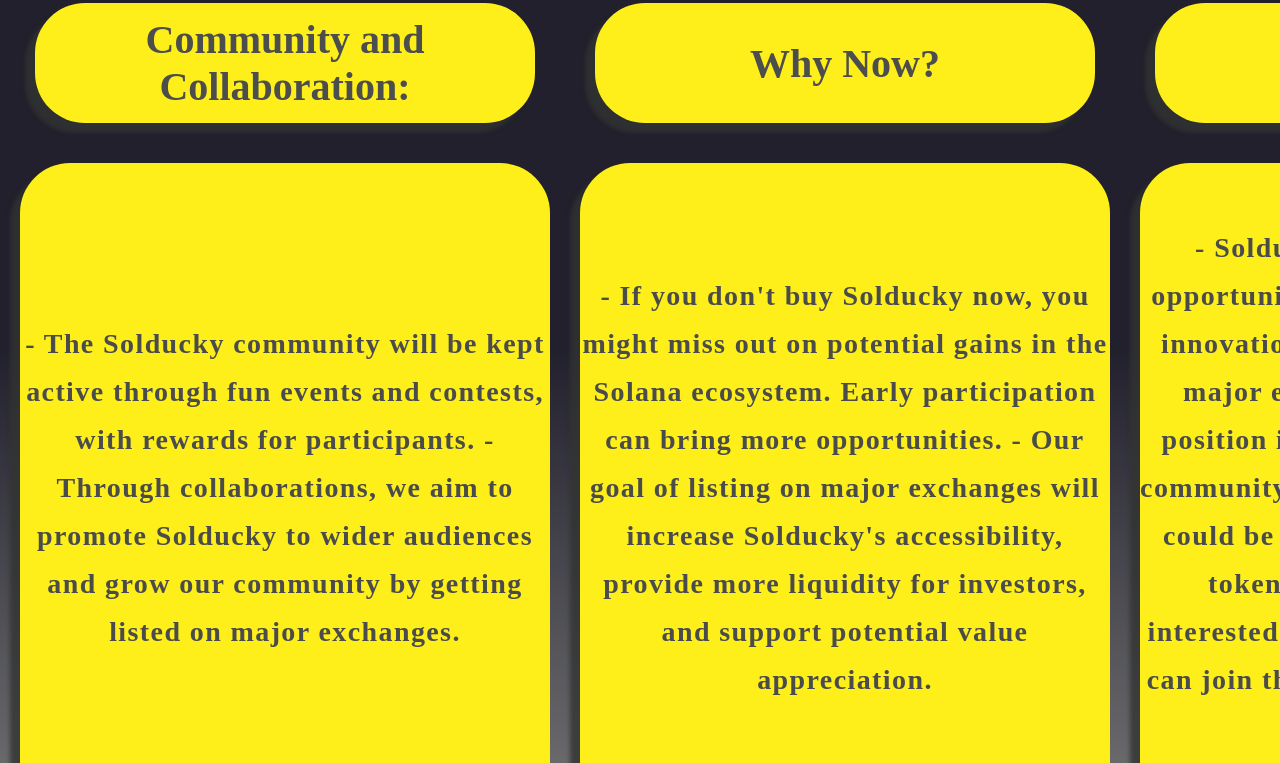
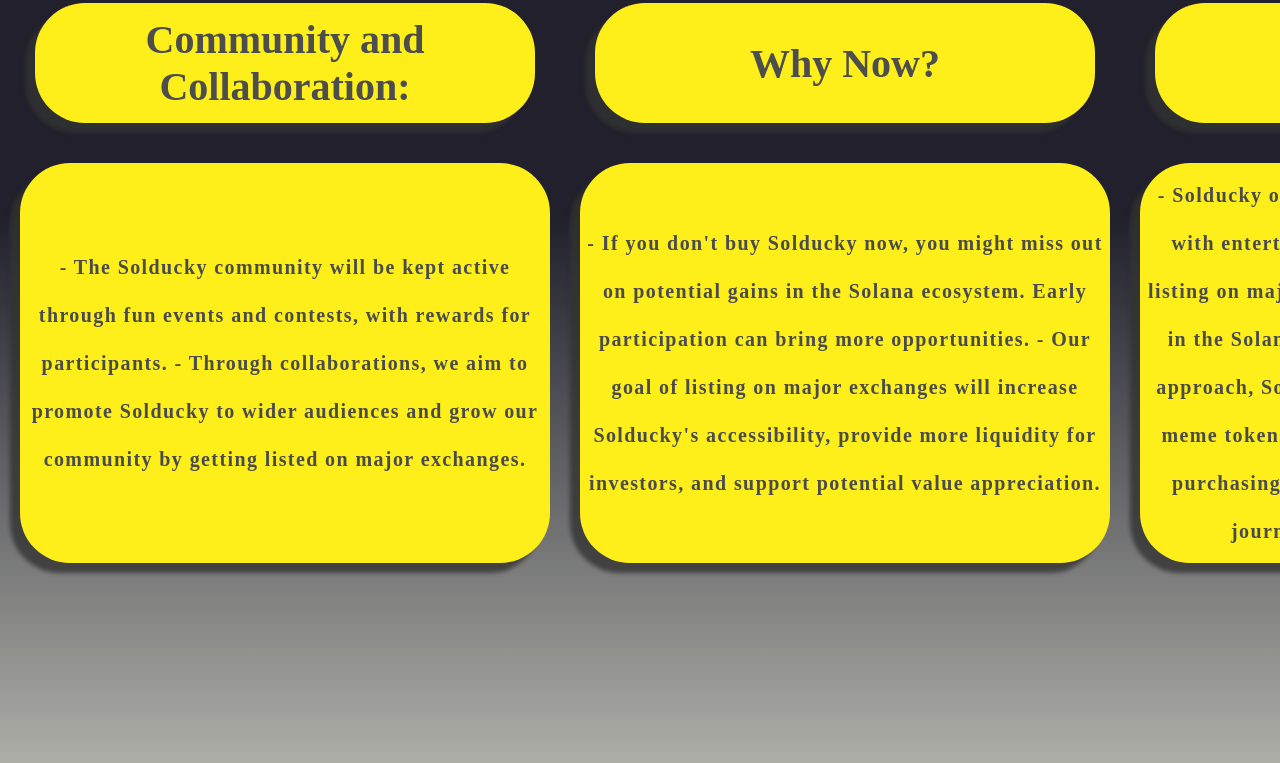
Before and after one commit to HannaKaniuk/solducky, a plain HTML site: page index.html in a window 1280 px wide. Shown: the part 2373-3136 px from the top of the page. Drawn offline with Linux system fonts and the light colour scheme; a web font is replaced by a local one.

Commit message:
section1

```diff
--- a/css/styles.css
+++ b/css/styles.css
@@ -168,12 +168,12 @@ h1 {
   gap: 30px;
   overflow-x: auto;
   max-width: 100%;
-  height: 1000px;
+  height: 600px;
   padding: 20px;
 }
 
 .section-1 {
-  height: 1200px;
+  height: 800px;
   opacity: 0.9;
   overflow-x: auto;
   background: linear-gradient(180deg, #090715 31.5%, #a7a79f 100%);
@@ -196,7 +196,7 @@ h3 {
 .container-prg {
   margin-top: 40px;
   width: 530px;
-  height: 650px;
+  height: 400px;
   background: #ffed00;
   box-shadow: -10px 10px 4px 0px rgba(29, 29, 27, 0.8);
   display: flex;
@@ -207,7 +207,7 @@ h3 {
 p {
   color: #373737;
   font-family: 'Berlin Sans FB Demi';
-  font-size: 28px;
+  font-size: 20px;
   font-style: normal;
   font-weight: 700;
   line-height: 48px; /* 171.429% */
```
